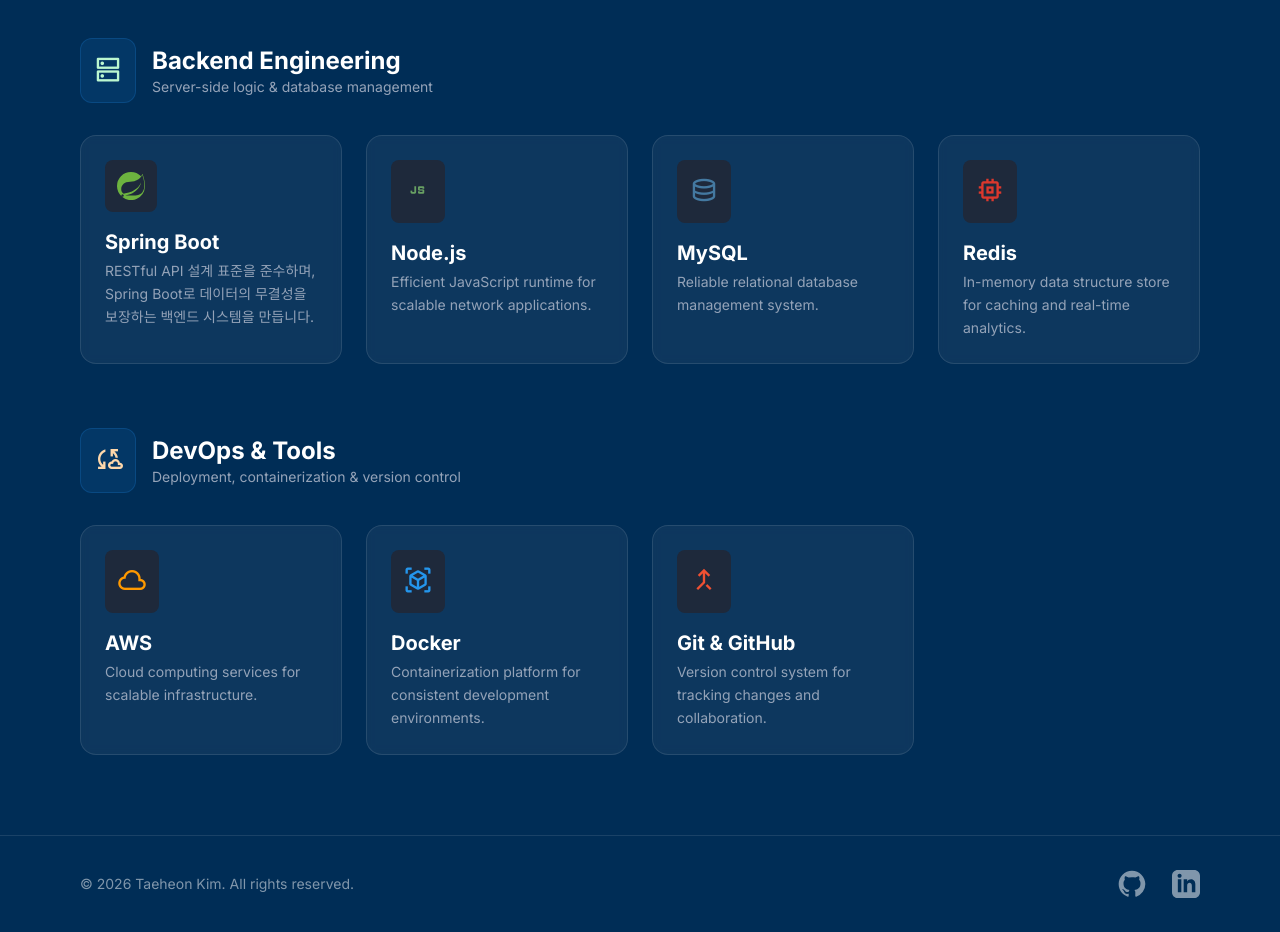
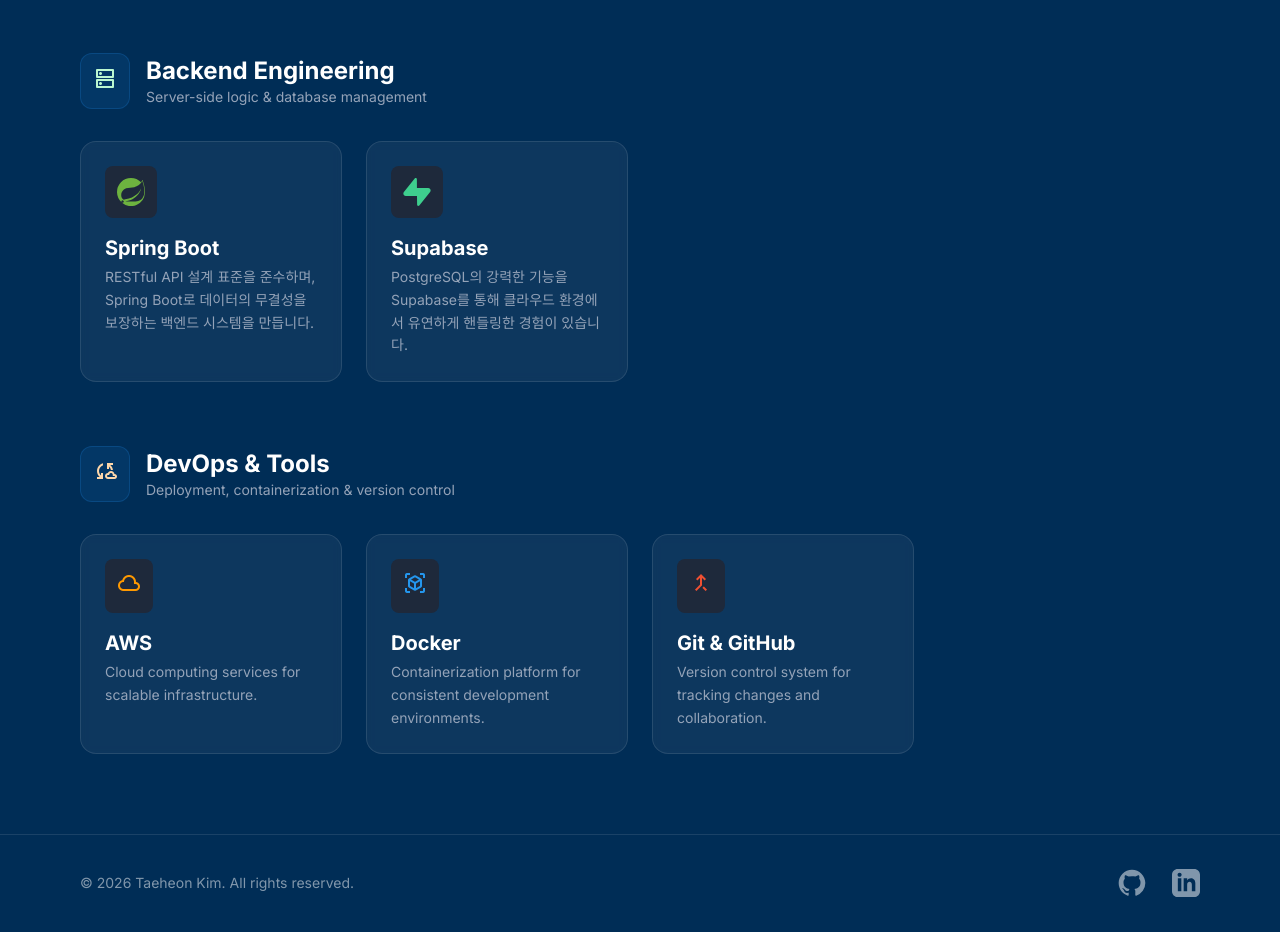
Before and after one commit to ChoRockKim/Portfolio-Website, a React (Vite) app: page /tech-stack in a window 1280 px wide. Shown: the part 940-1872 px from the top of the page. Built offline with nearby package versions, Linux system fonts and the light colour scheme.

Commit message:
디자인 수정2

```diff
--- a/index.html
+++ b/index.html
@@ -4,7 +4,8 @@
     <meta charset="UTF-8" />
     <link rel="icon" type="image/svg+xml" href="/vite.svg" />
     <meta name="viewport" content="width=device-width, initial-scale=1.0" />
-    <title>Taeheon Kim - Portfolio</title>
+    <title>김태헌 | 프론트엔드 개발자 포트폴리오</title>
+    <Description>프론트엔드 개발자 김태헌의 포트폴리오 웹사이트입니다.</Description>
     <!-- Google Fonts: Inter -->
     <link rel="preconnect" href="https://fonts.googleapis.com">
     <link rel="preconnect" href="https://fonts.gstatic.com" crossorigin>
--- a/src/components/Footer.tsx
+++ b/src/components/Footer.tsx
@@ -12,7 +12,7 @@
         <p className="text-white/50 text-sm">© 2026 Taeheon Kim. All rights reserved.</p>
         {/* 소셜미디어 링크 컨테이너 */}
         <div className="flex gap-6 items-center">
-          <a className="text-white/50 hover:text-white transition-colors" href="https://github.com/ChoRockKim" aria-label="GitHub">
+          <a className="text-white/50 hover:text-white transition-colors" href="https://github.com/ChoRockKim" aria-label="GitHub" target='_blank'>
             <svg aria-hidden="true" className="h-8 w-8" fill="currentColor" viewBox="0 0 24 24">
               <path clipRule="evenodd" d="M12 2C6.477 2 2 6.484 2 12.017c0 4.425 2.865 8.18 6.839 9.504.5.092.682-.217.682-.483 0-.237-.008-.868-.013-1.703-2.782.605-3.369-1.343-3.369-1.343-.454-1.158-1.11-1.466-1.11-1.466-.908-.62.069-.608.069-.608 1.003.07 1.531 1.032 1.531 1.032.892 1.53 2.341 1.088 2.91.832.092-.647.35-1.088.636-1.338-2.22-.253-4.555-1.113-4.555-4.951 0-1.093.39-1.988 1.029-2.688-.103-.253-.446-1.272.098-2.65 0 0 .84-.27 2.75 1.026A9.564 9.564 0 0112 6.844c.85.004 1.705.115 2.504.337 1.909-1.296 2.747-1.027 2.747-1.027.546 1.379.202 2.398.1 2.651.64.7 1.028 1.595 1.028 2.688 0 3.848-2.339 4.695-4.566 4.943.359.309.678.92.678 1.855 0 1.338-.012 2.419-.012 2.747 0 .268.18.58.688.482A10.019 10.019 0 0022 12.017C22 6.484 17.522 2 12 2z" fillRule="evenodd"></path>
             </svg>
--- a/src/pages/Projects.tsx
+++ b/src/pages/Projects.tsx
@@ -32,7 +32,7 @@
       category: "Web App",
       description: "약 100명의 학우들이 사용하는 크롬익스텐션 서비스입니다.",
       image: ["/src/assets/hufsclock/설캠 낮.png", "/src/assets/hufsclock/설캠 밤.png", "/src/assets/hufsclock/위젯 창.png"],
-      techStack: ["React.js", "FastApi", "React Query", "Zustand", "vercel"],
+      techStack: ["React.js", "FastApi", "React Query", "Zustand", "vercel", "Vite", "SCSS", "Formspree", "Axios"],
       features: [
          "파이썬의 FastAPI를 통해 데이터를 처리",
          "Swiper.js를 활용한 웹앱 스타일 UI 구현",
@@ -123,7 +123,7 @@
              Projects
           </h1>
           <p className="text-text-secondary text-lg font-normal leading-relaxed max-w-2xl">
-             A curated selection of my work in software development, showcasing full-stack capabilities and innovative solutions.
+            끊임없는 고민과 기술적 시도가 녹아있는 저의 성장 기록입니다.
           </p>
        </div>
 
@@ -180,7 +180,7 @@
        </div>
 
        {/* Pagination */}
-       <div className="flex items-center justify-center p-8 mt-6">
+       {/* <div className="flex items-center justify-center p-8 mt-6">
           <a className="flex size-10 items-center justify-center hover:text-primary transition-colors" href="#">
              <div className="text-text-secondary">
                 <span className="material-symbols-outlined">chevron_left</span>
@@ -194,7 +194,7 @@
                 <span className="material-symbols-outlined">chevron_right</span>
              </div>
           </a>
-       </div>
+       </div> */}
 
        <ProjectModal isOpen={isModalOpen} onClose={closeModal} project={selectedProject || undefined} />
     </div>
--- a/src/pages/TechStack.tsx
+++ b/src/pages/TechStack.tsx
@@ -3,6 +3,7 @@
 import type { TechStackTypeList } from '../types/TechStack/TechStack';
 import BackStacks from '../components/TechStacks/BackStacks';
 import { data } from 'react-router-dom';
+import ScrollToNext from '../utils/ScrollToNext.jsx'
 
 const TechStack: React.FC = () => {
 
@@ -44,8 +45,16 @@
          explain : "RESTful API 설계 표준을 준수하며, Spring Boot로 데이터의 무결성을 보장하는 백엔드 시스템을 만듭니다.",
          path : "M21.8537 1.4158a10.4504 10.4504 0 0 1-1.284 2.2471A11.9666 11.9666 0 1 0 3.8518 20.7757l.4445.3951a11.9543 11.9543 0 0 0 19.6316-8.2971c.3457-3.0126-.568-6.8649-2.0743-11.458zM5.5805 20.8745a1.0174 1.0174 0 1 1-.1482-1.4323 1.0396 1.0396 0 0 1 .1482 1.4323zm16.1991-3.5806c-2.9385 3.9263-9.2601 2.5928-13.2852 2.7904 0 0-.7161.0494-1.4323.1481 0 0 .2717-.1234.6174-.2469 2.8398-.9877 4.1732-1.1853 5.9018-2.0743 3.2349-1.6545 6.4698-5.2844 7.1118-9.0379-1.2347 3.6053-4.9881 6.7167-8.3959 7.9761-2.3459.8643-6.5685 1.7039-6.5685 1.7039l-.1729-.0988c-2.8645-1.4076-2.9632-7.6304 2.2718-9.6306 2.2966-.889 4.4696-.395 6.9637-.9877 2.6422-.6174 5.7043-2.5929 6.939-5.1857 1.3828 4.1732 3.062 10.643.0493 14.6434z",
          color : "#6DB33F"
+      },
+      {
+         framework: "Supabase",
+         explain : "PostgreSQL의 강력한 기능을 Supabase를 통해 클라우드 환경에서 유연하게 핸들링한 경험이 있습니다.",
+         path : "M11.9 1.036c-.015-.986-1.26-1.41-1.874-.637L.764 12.05C-.33 13.427.65 15.455 2.409 15.455h9.579l.113 7.51c.014.985 1.259 1.408 1.873.636l9.262-11.653c1.093-1.375.113-3.403-1.645-3.403h-9.642z",
+         color : "#3ECF8E"
       }
    ]
+
+
 
 
 
@@ -96,51 +105,11 @@
              </div>
           </div>
           <div className="grid grid-cols-1 sm:grid-cols-2 lg:grid-cols-4 gap-6">
-             {/* Card: Spring Boot */}
                {backTechStackList.map((datas, idx) => {
                   return (
                      <BackStacks datas={datas} key={idx}/>
                   )
                })}
-             {/* Card: Node.js */}
-             <div className="group relative flex flex-col gap-4 rounded-2xl bg-glass border border-glass-border p-6 backdrop-blur-sm transition-all duration-300 hover:bg-glass/20 hover:border-primary/50 hover:shadow-glow hover:-translate-y-1">
-                <div className="absolute inset-0 bg-gradient-to-br from-primary/10 to-transparent opacity-0 group-hover:opacity-100 transition-opacity rounded-2xl"></div>
-                <div className="relative z-10 flex items-start justify-between">
-                   <div className="p-3 rounded-lg bg-slate-800 text-[#68A063]">
-                      <span className="material-symbols-outlined text-3xl">javascript</span>
-                   </div>
-                </div>
-                <div className="relative z-10">
-                   <h3 className="text-xl font-bold text-white mb-1">Node.js</h3>
-                   <p className="text-slate-400 text-sm leading-relaxed">Efficient JavaScript runtime for scalable network applications.</p>
-                </div>
-             </div>
-             {/* Card: MySQL */}
-             <div className="group relative flex flex-col gap-4 rounded-2xl bg-glass border border-glass-border p-6 backdrop-blur-sm transition-all duration-300 hover:bg-glass/20 hover:border-primary/50 hover:shadow-glow hover:-translate-y-1">
-                <div className="absolute inset-0 bg-gradient-to-br from-primary/10 to-transparent opacity-0 group-hover:opacity-100 transition-opacity rounded-2xl"></div>
-                <div className="relative z-10 flex items-start justify-between">
-                   <div className="p-3 rounded-lg bg-slate-800 text-[#4479A1]">
-                      <span className="material-symbols-outlined text-3xl">database</span>
-                   </div>
-                </div>
-                <div className="relative z-10">
-                   <h3 className="text-xl font-bold text-white mb-1">MySQL</h3>
-                   <p className="text-slate-400 text-sm leading-relaxed">Reliable relational database management system.</p>
-                </div>
-             </div>
-             {/* Card: Redis */}
-             <div className="group relative flex flex-col gap-4 rounded-2xl bg-glass border border-glass-border p-6 backdrop-blur-sm transition-all duration-300 hover:bg-glass/20 hover:border-primary/50 hover:shadow-glow hover:-translate-y-1">
-                <div className="absolute inset-0 bg-gradient-to-br from-primary/10 to-transparent opacity-0 group-hover:opacity-100 transition-opacity rounded-2xl"></div>
-                <div className="relative z-10 flex items-start justify-between">
-                   <div className="p-3 rounded-lg bg-slate-800 text-[#DC382D]">
-                      <span className="material-symbols-outlined text-3xl">memory</span>
-                   </div>
-                </div>
-                <div className="relative z-10">
-                   <h3 className="text-xl font-bold text-white mb-1">Redis</h3>
-                   <p className="text-slate-400 text-sm leading-relaxed">In-memory data structure store for caching and real-time analytics.</p>
-                </div>
-             </div>
           </div>
        </section>
 
@@ -197,6 +166,7 @@
              </div>
           </div>
        </section>
+       <ScrollToNext nextPath="/projects" nextProjectName="Projects"/>
     </div>
   );
 };
--- a/src/utils/ScrollToNext.jsx
+++ b/src/utils/ScrollToNext.jsx
@@ -70,7 +70,7 @@
 
   return (
     <AnimatePresence>
-      {isAtBottom && (
+      {isAtBottom && pullAmount > 0 && (
         <motion.div
           initial={{ opacity: 0, y: 50 }}
           animate={{ opacity: 1, y: 0 }}
```
